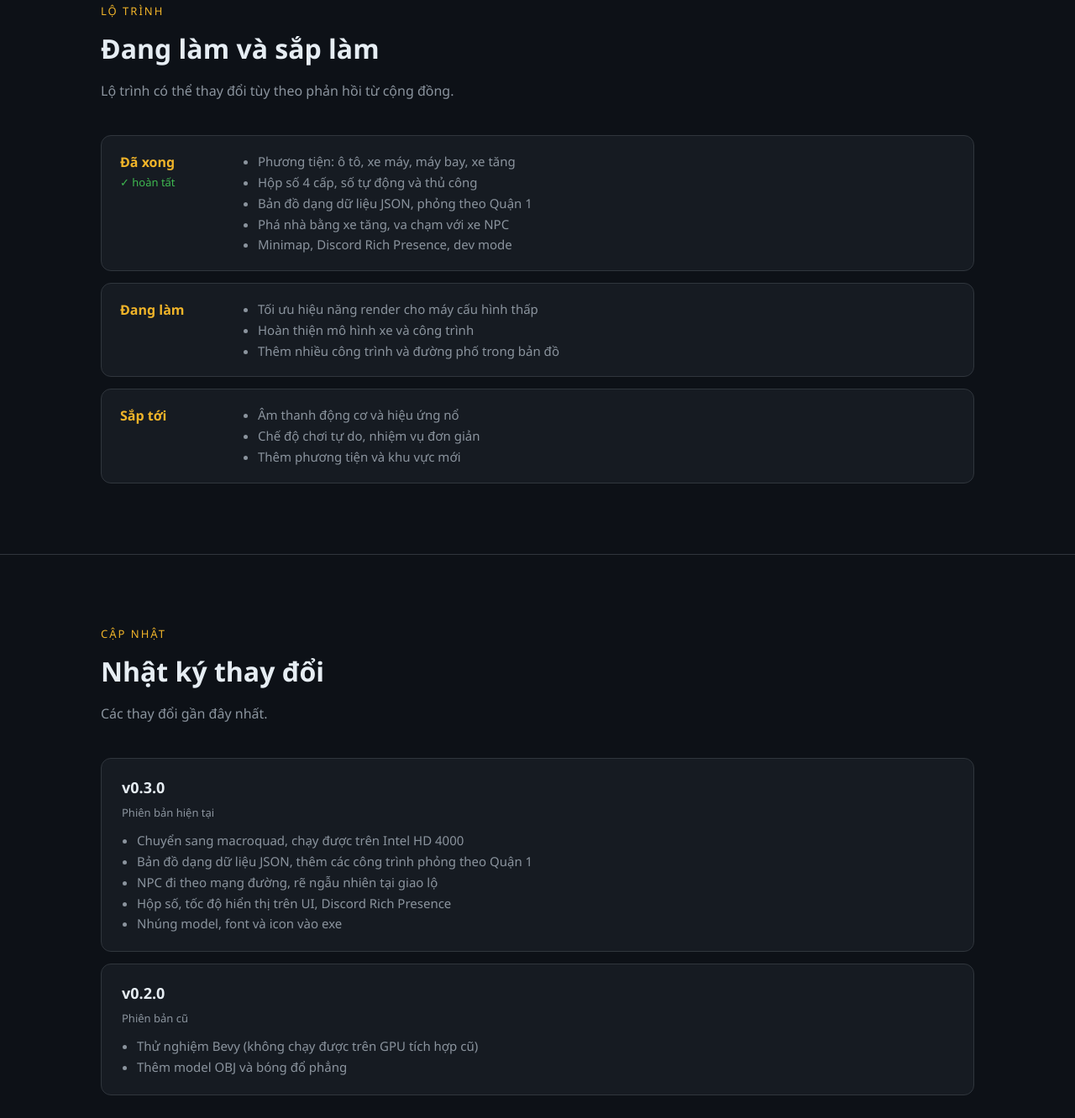
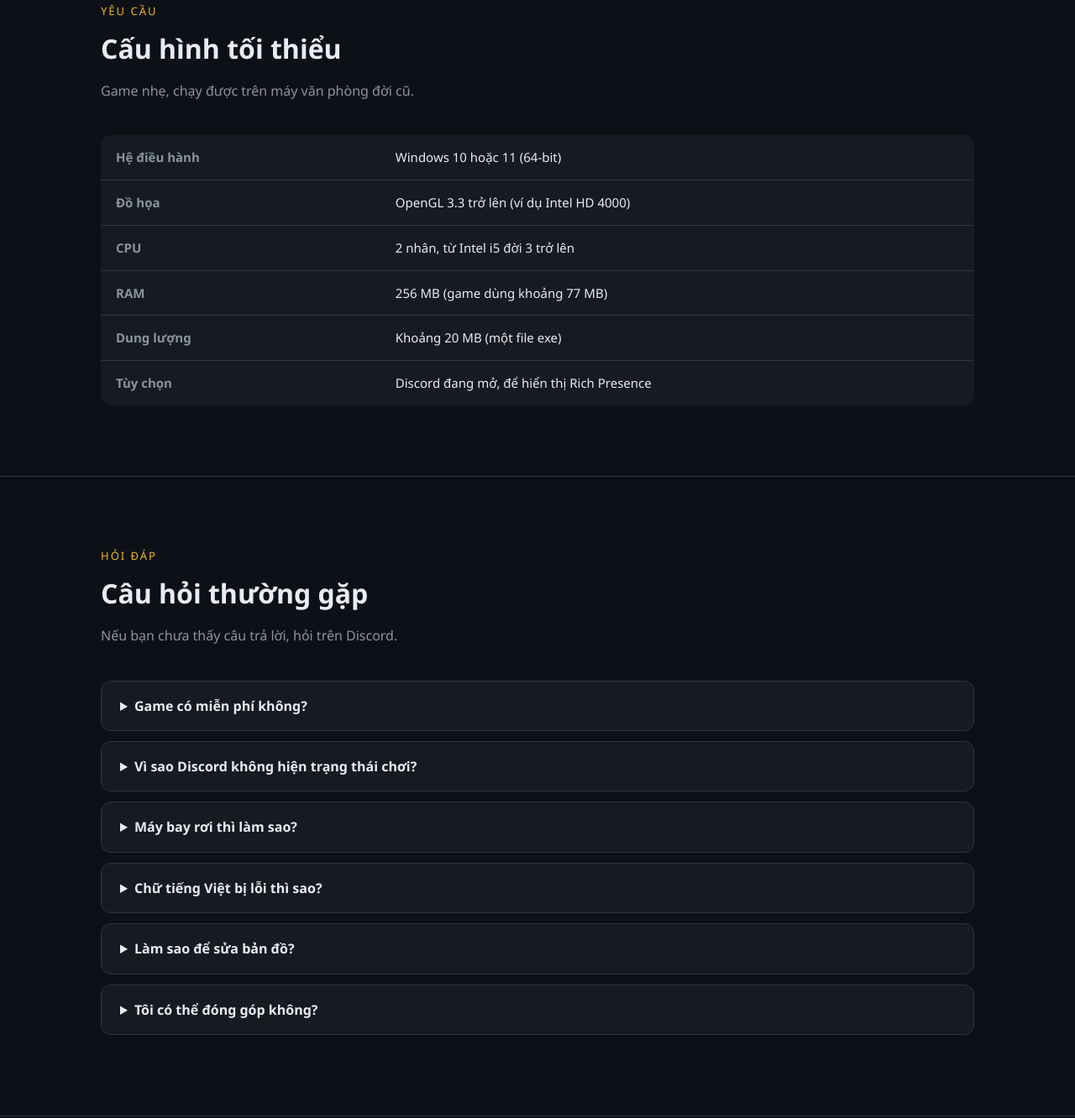
Before and after one commit to MinhbaoGDVN/theskyline-web, a plain HTML site: page index.html in a window 1280 px wide. Shown: the part 5028-6360 px from the top of the page at 84% size. Drawn offline with Linux system fonts and the light colour scheme.

Commit message:
Update index.html

```diff
--- a/index.html
+++ b/index.html
@@ -327,54 +327,6 @@
     </div>
   </section>
 
-  <section id="lo-trinh">
-    <div class="wrap">
-      <div class="eyebrow">Lộ trình</div>
-      <h2>Đang làm và sắp làm</h2>
-      <p class="lead">Lộ trình có thể thay đổi tùy theo phản hồi từ cộng đồng.</p>
-      <div class="roadmap">
-        <div class="rm"><div><div class="when">Đã xong</div><div class="done">✓ hoàn tất</div></div><ul>
-          <li>Phương tiện: ô tô, xe máy, máy bay, xe tăng</li>
-          <li>Hộp số 4 cấp, số tự động và thủ công</li>
-          <li>Bản đồ dạng dữ liệu JSON, phỏng theo Quận 1</li>
-          <li>Phá nhà bằng xe tăng, va chạm với xe NPC</li>
-          <li>Minimap, Discord Rich Presence, dev mode</li>
-        </ul></div>
-        <div class="rm"><div><div class="when">Đang làm</div></div><ul>
-          <li>Tối ưu hiệu năng render cho máy cấu hình thấp</li>
-          <li>Hoàn thiện mô hình xe và công trình</li>
-          <li>Thêm nhiều công trình và đường phố trong bản đồ</li>
-        </ul></div>
-        <div class="rm"><div><div class="when">Sắp tới</div></div><ul>
-          <li>Âm thanh động cơ và hiệu ứng nổ</li>
-          <li>Chế độ chơi tự do, nhiệm vụ đơn giản</li>
-          <li>Thêm phương tiện và khu vực mới</li>
-        </ul></div>
-      </div>
-    </div>
-  </section>
-
-  <section id="cap-nhat">
-    <div class="wrap">
-      <div class="eyebrow">Cập nhật</div>
-      <h2>Nhật ký thay đổi</h2>
-      <p class="lead">Các thay đổi gần đây nhất.</p>
-      <div class="changelog">
-        <div class="ver"><h3>v0.3.0</h3><div class="date">Phiên bản hiện tại</div><ul>
-          <li>Chuyển sang macroquad, chạy được trên Intel HD 4000</li>
-          <li>Bản đồ dạng dữ liệu JSON, thêm các công trình phỏng theo Quận 1</li>
-          <li>NPC đi theo mạng đường, rẽ ngẫu nhiên tại giao lộ</li>
-          <li>Hộp số, tốc độ hiển thị trên UI, Discord Rich Presence</li>
-          <li>Nhúng model, font và icon vào exe</li>
-        </ul></div>
-        <div class="ver"><h3>v0.2.0</h3><div class="date">Phiên bản cũ</div><ul>
-          <li>Thử nghiệm Bevy (không chạy được trên GPU tích hợp cũ)</li>
-          <li>Thêm model OBJ và bóng đổ phẳng</li>
-        </ul></div>
-      </div>
-    </div>
-  </section>
-
   <section id="he-thong">
     <div class="wrap">
       <div class="eyebrow">Yêu cầu</div>
@@ -384,7 +336,7 @@
         <tr><th>Hệ điều hành</th><td>Windows 10 hoặc 11 (64-bit)</td></tr>
         <tr><th>Đồ họa</th><td>OpenGL 3.3 trở lên (ví dụ Intel HD 4000)</td></tr>
         <tr><th>CPU</th><td>2 nhân, từ Intel i5 đời 3 trở lên</td></tr>
-        <tr><th>RAM</th><td>4 GB</td></tr>
+        <tr><th>RAM</th><td>256 MB (game dùng khoảng 77 MB)</td></tr>
         <tr><th>Dung lượng</th><td>Khoảng 20 MB (một file exe)</td></tr>
         <tr><th>Tùy chọn</th><td>Discord đang mở, để hiển thị Rich Presence</td></tr>
       </table>
```
